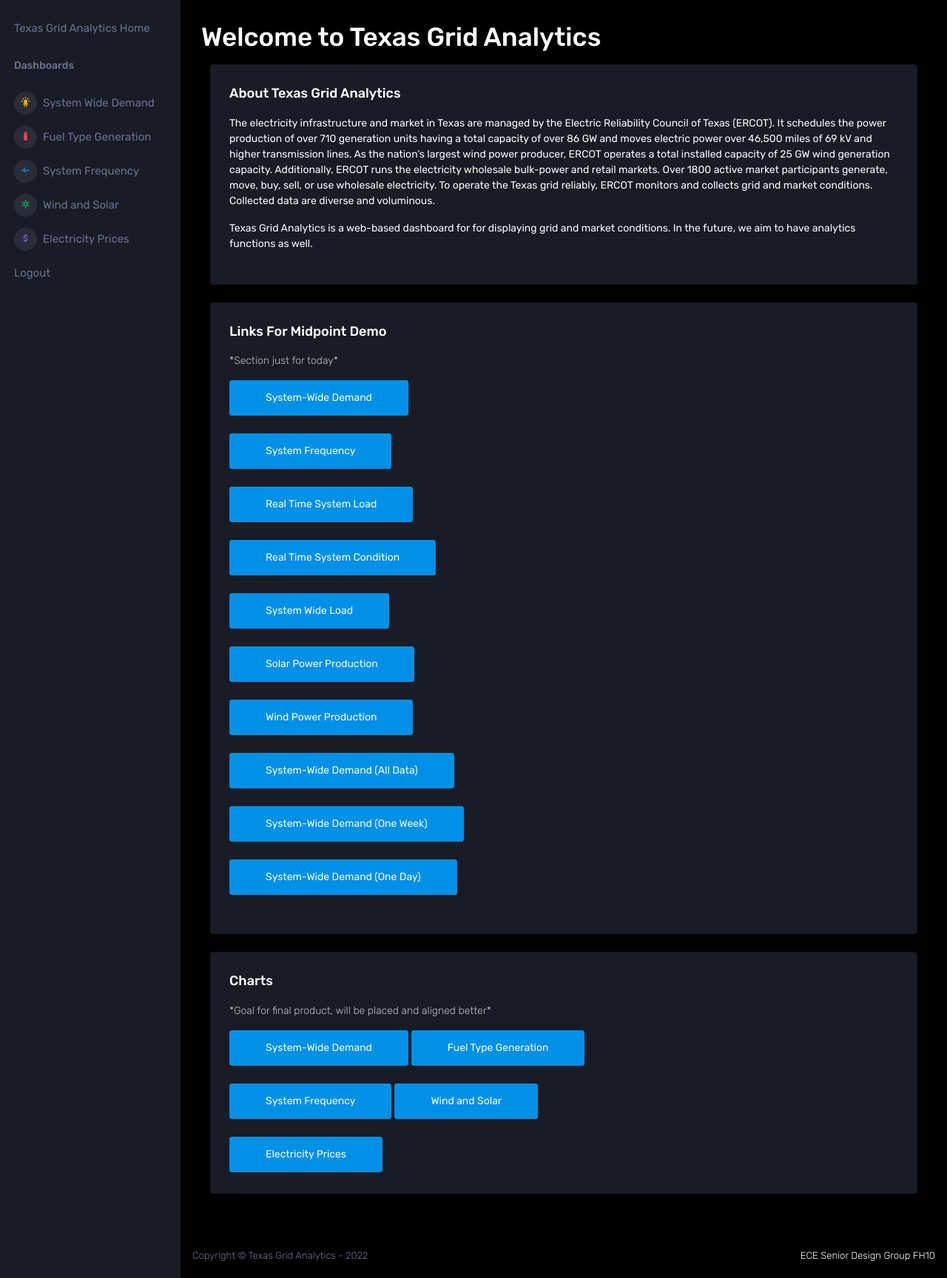
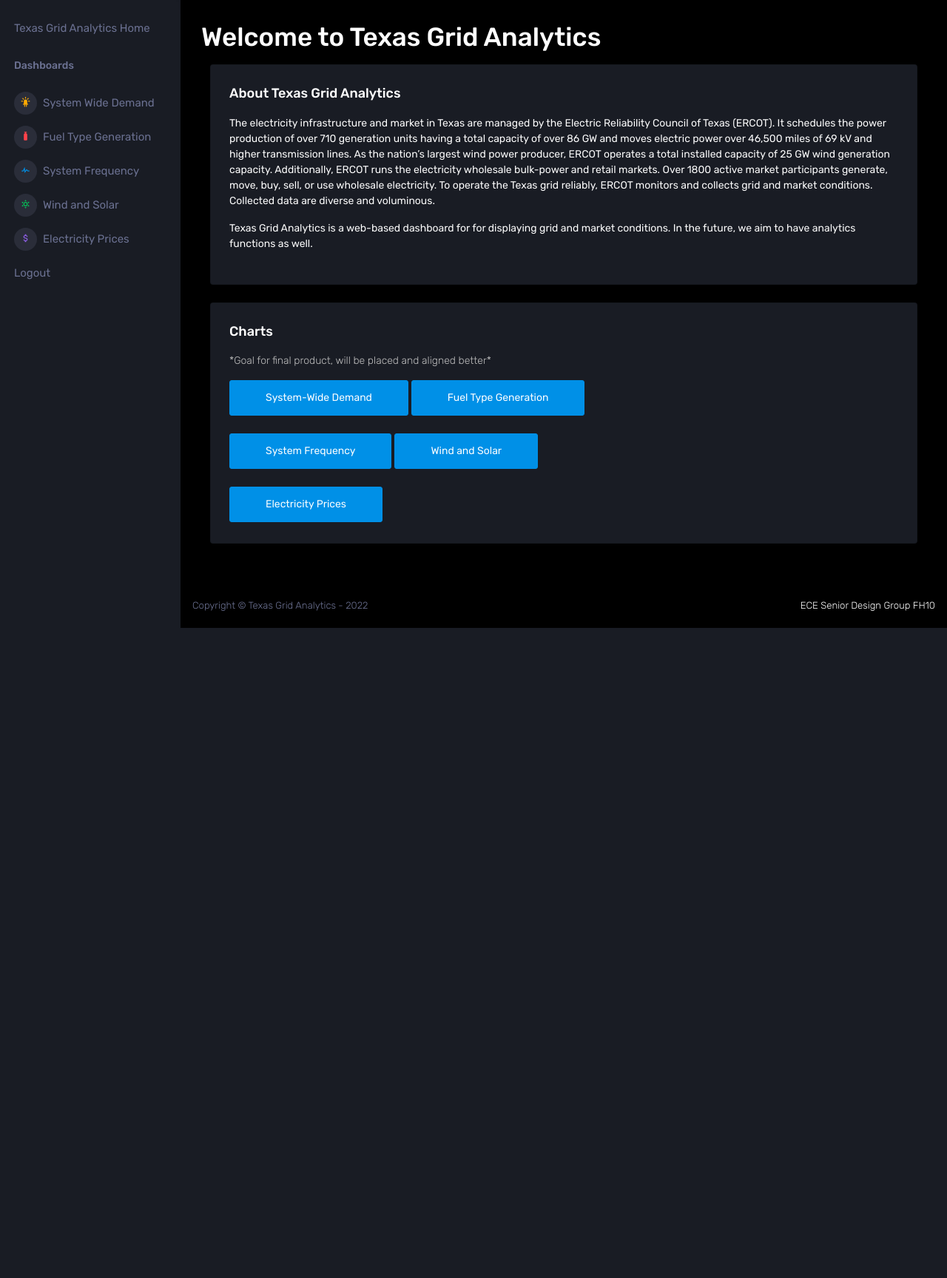
Before and after one commit to randunu0/IH4-2023, a Flask app: page / in a window 1280 px wide. Shown: the part 71-1799 px from the top of the page at 74% size. After the commit the page ends 920 px from the top, so only its background shows below. Run offline with Flask 2, Linux system fonts and the light colour scheme; the visitor is signed in with stand-in values (Sample User, id 1); some libraries are stand-ins or nearby versions.

Commit message:
Remove Midpoint Demo Commits

```diff
--- a/webapp/templates/home.html
+++ b/webapp/templates/home.html
@@ -34,40 +34,6 @@
 </div>
 
 <div class="col-md-12 grid-margin stretch-card">
-    <div class="card">
-      <div class="card-body">
-        <h4 class="card-title">Links for Midpoint Demo</h4>
-        <p class="card-description">*Section just for today*</p>
-        <div class="template-demo">
-          <a class="text-white mt-1 mb-3" href="{{ url_for('chart', chart_type='system-wide-demand') }}"><button type="button" class="btn btn-primary btn-lg btn-fw">System-Wide Demand</button></a>
-          <!-- <a class="text-white mt-1 mb-3" href="/chart/fuel-type-generation"><button type="button" class="btn btn-primary btn-lg btn-fw">Fuel Type Generation</button></a> -->
-          <br/><br/>
-          <a class="text-white mt-1 mb-3" href="{{ url_for('chart', chart_type='system-frequency') }}"><button type="button" class="btn btn-primary btn-lg btn-fw">System Frequency</button></a>
-          <br/><br/>
-          <a class="text-white mt-1 mb-3" href="/chart/RTSL"><button type="button" class="btn btn-primary btn-lg btn-fw">Real Time System Load</button></a>
-          <br/><br/>
-          <a class="text-white mt-1 mb-3" href="/chart/RTSC"><button type="button" class="btn btn-primary btn-lg btn-fw">Real Time System Condition</button></a>
-          <br/><br/>
-          <a class="text-white mt-1 mb-3" href="/chart/SWL"><button type="button" class="btn btn-primary btn-lg btn-fw">System Wide Load</button></a>
-          <br/><br/>
-          <a class="text-white mt-1 mb-3" href="/chart/SPP"><button type="button" class="btn btn-primary btn-lg btn-fw">Solar Power Production</button></a>
-          <br/><br/>
-          <a class="text-white mt-1 mb-3" href="/chart/WPP"><button type="button" class="btn btn-primary btn-lg btn-fw">Wind Power Production</button></a>
-          <br/><br/>
-          <a class="text-white mt-1 mb-3" href="/chart/system-wide-demand"><button type="button" class="btn btn-primary btn-lg btn-fw">System-Wide Demand (All Data)</button></a>
-          <br/><br/>
-          <a class="text-white mt-1 mb-3" href="/chart/system-wide-demand/2021-10-22/2021-10-29"><button type="button" class="btn btn-primary btn-lg btn-fw">System-Wide Demand (One Week)</button></a>
-          <br/><br/>
-          <a class="text-white mt-1 mb-3" href="/chart/system-wide-demand/2021-10-22/2021-10-22"><button type="button" class="btn btn-primary btn-lg btn-fw">System-Wide Demand (One Day)</button></a>
-          <!-- <a class="text-white mt-1 mb-1" href="/chart/wind-and-solar"><button type="button" class="btn btn-primary btn-lg btn-fw">Wind and Solar</button></a> -->
-          <br/><br/>
-          <!-- <a class="text-white mt-1 mb-1" href="/chart/electricity-prices"><button type="button" class="btn btn-primary btn-lg btn-fw">Electricity Prices</button></a> -->
-        </div>
-      </div>
-    </div>
-  </div>
-
-<div class="col-md-12 grid-margin stretch-card">
   <div class="card">
     <div class="card-body">
       <h4 class="card-title">Charts</h4>
```
Also changed, not shown: webapp/resources/database.py (+1 -78 lines).
